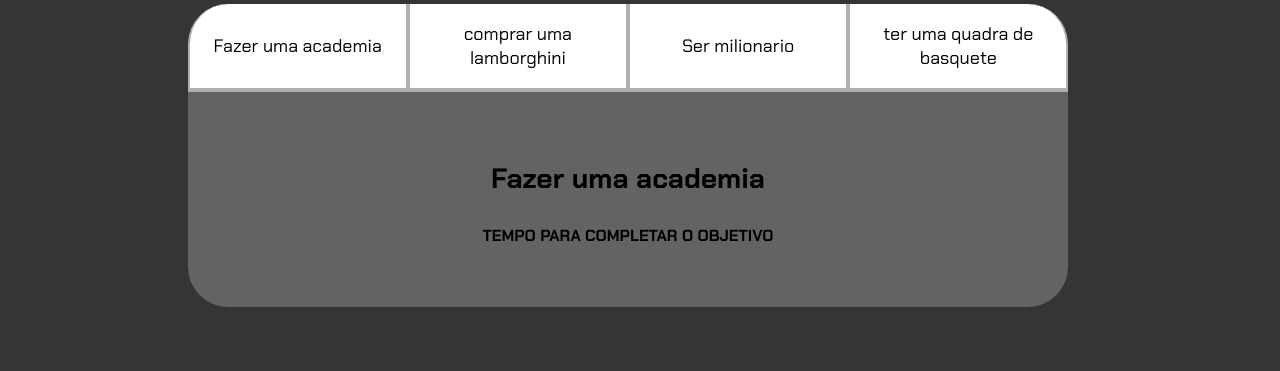
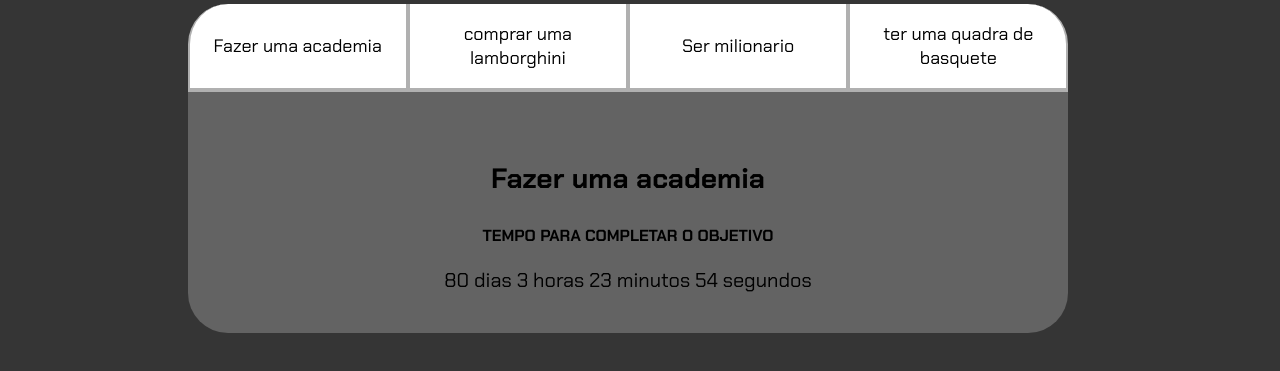
Before and after one commit to EduardoVeloso06/Proj-vida-Eduardo, a plain HTML site: page index.html in a window 1280 px wide. Shown: the part 99-470 px from the top of the page. Drawn offline with Linux system fonts and the light colour scheme.

Commit message:
18/04/24

```diff
--- a/main.js
+++ b/main.js
@@ -21,9 +21,17 @@ contadores[0].textContent = calculaTempo(tempoObjetivo1);
 
 function calculaTempo(tempoObjetivo){
     let tempoAtual = new Date();
+    let tempoFinal = tempoObjetivo - tempoAtual;
+    let segundos = Math.floor(tempoFinal/1000);    658957412
+    let minutos = Math.floor(segundos/60);
+    let horas = Math.floor(minutos/60);
+    let dias = Math.floor(horas/24);
 
+    segundos %= 60;
+    minutos%=60;
+    horas%=24;
 
-
+    return dias + " dias " + horas + " horas " + minutos + " minutos " + segundos + " segundos ";
 
 
 
--- a/style.css
+++ b/style.css
@@ -86,6 +86,11 @@ body{
     text-transform: uppercase;
 }
 
+.contador{
+    font-size: 20px;
+    text-align: center;
+}
+
 @media screen and (min-width: 768px){
     .botoes{
     display: flex;
```
